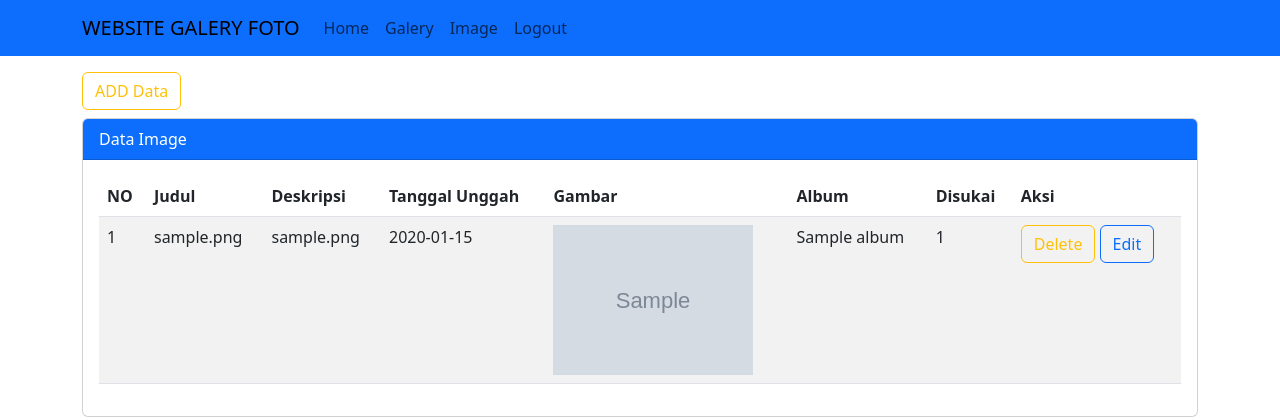
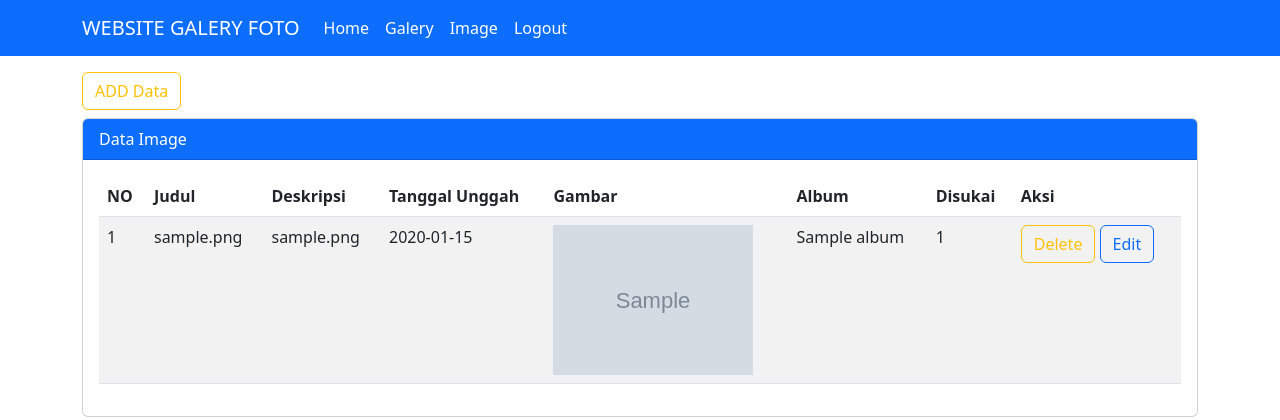
Before and after one commit to Gaxman/ukkjodi2024, a PHP site: page /foto.php in a window 1280 px wide. Shown: the top 420 px of the page. Run offline with PHP 8.4, Linux system fonts and the light colour scheme; a user stored in the database is signed in; tables that the repository leaves empty hold one stand-in row (values such as "Sample post"); grey boxes marked "Sample" are stand-in pictures; some libraries are stand-ins or nearby versions.

Commit message:
UKK 2024
membuat website galeri foto

```diff
--- a/foto.php
+++ b/foto.php
@@ -15,7 +15,7 @@
 <body>
     <nav class="navbar navbar-expand-lg text-bg-primary">
         <div class="container">
-            <a class="navbar-brand" href="index.php">WEBSITE GALERY FOTO</a>
+            <a class="navbar-brand text-white" href="index.php">WEBSITE GALERY FOTO</a>
             <button class="navbar-toggler" type="button" data-bs-toggle="collapse" data-bs-target="#navbarNavAltMarkup"
                 aria-controls="navbarNavAltMarkup" aria-expanded="false" aria-label="Toggle navigation">
                 <span class="navbar-toggler-icon"></span>
@@ -32,16 +32,16 @@
                     } else {
                         ?>
                         <li class="nav-item">
-                            <a class="nav-link" aria-current="page" href="home.php">Home</a>
+                            <a class="nav-link text-white" aria-current="page" href="home.php">Home</a>
                         </li>
                         <li class="nav-item">
-                            <a class="nav-link" href="album.php">Galery</a>
+                            <a class="nav-link text-white" href="album.php">Galery</a>
                         </li>
                         <li class="nav-item">
-                            <a class="nav-link " href="foto.php">Image</a>
+                            <a class="nav-link text-white" href="foto.php">Image</a>
                         </li>
                         <li class="nav-item">
-                            <a class="nav-link" href="logout.php">Logout</a>
+                            <a class="nav-link text-white" href="logout.php">Logout</a>
                         </li>
                         <?php
                     }
```
Also changed, not shown: album.php (+7 -7 lines), home.php (+5 -5 lines), index.php (+40 -20 lines).
